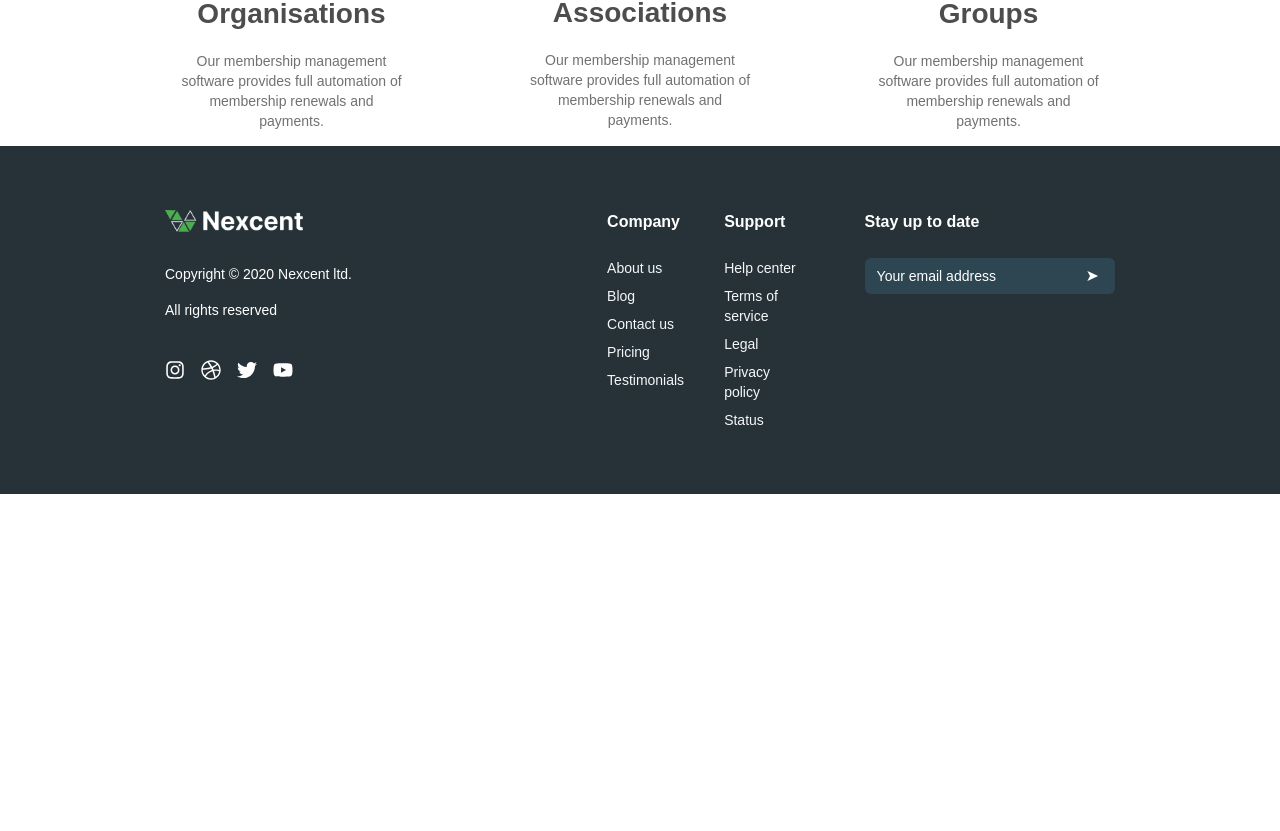
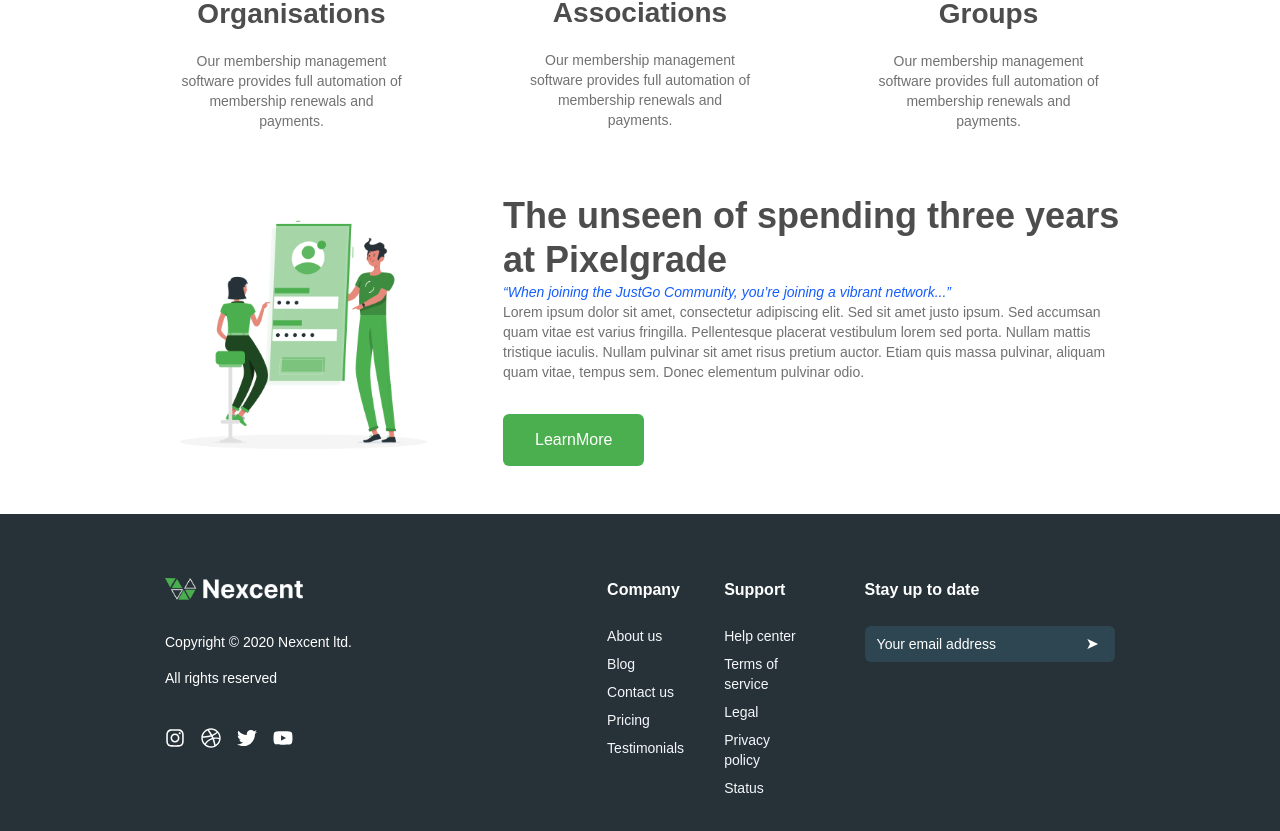
Before and after one commit to Kuzan-Senpai/nexcent, a Next.js app: page / in a window 1280 px wide. Shown: the part 1049-1880 px from the top of the page. Before the commit the page ends 1543 px from the top, so only its background shows below. Built offline with nearby package versions, Linux system fonts and the light colour scheme.

Commit message:
feat: added learnmore

```diff
--- a/app/page.tsx
+++ b/app/page.tsx
@@ -3,6 +3,7 @@ import Hero from "@/components/sections/Hero"
 import Ourclient from "@/components/sections/Ourclient";
 import Community from "@/components/sections/Community";
 import Footer from "@/components/layout/Footer";
+import Learnmore from "@/components/sections/Learnmore";
 
 export default function Home() {
   return (
@@ -11,6 +12,7 @@ export default function Home() {
       <Hero/>
       <Ourclient/>
       <Community/>
+      <Learnmore/>
       <Footer/>
     </div>
   )
--- a/components/sections/Hero.tsx
+++ b/components/sections/Hero.tsx
@@ -3,7 +3,7 @@ import React from 'react'
 
 const Hero = () => {
     return (
-        <div className='w-full flex flex-row py-[96px] px-[144px] gap-[104px] items-start bg-[#F5F7FA]'>
+        <section className='w-full flex py-[96px] px-[144px] gap-[104px] items-start bg-[#F5F7FA]'>
             <div>
                 <p className='text-[#4D4D4D] font-bold text-[64px]/[76px] pb-4'>
                     Lessons and insights <span className='text-[#4CAF4F]'>from 8 years</span>
@@ -24,7 +24,7 @@ const Hero = () => {
                     height={407}
                 />
             </div>
-        </div>
+        </section>
     )
 }
 
--- /dev/null
+++ b/components/sections/Learnmore.tsx
@@ -0,0 +1,38 @@
+import Image from 'next/image'
+import React from 'react'
+
+const Learnmore = () => {
+    return (
+        <section className='w-full flex items-center gap-10 px-[144px] py-12'>
+
+            <div>
+                <Image
+                    src="/rafiki.png"
+                    alt="rafiki"
+                    width={500}
+                    height={500}
+                />
+            </div>
+
+            <div className="w-full flex-col gap-4">
+                <h2 className='font-semibold text-4xl text-[#4D4D4D] leading-11 '>
+                    The unseen of spending three years at Pixelgrade
+                </h2>
+
+                <p className="text-blue-600 italic text-sm font-normal">
+                    “When joining the JustGo Community, you’re joining a vibrant network...”
+                </p>
+
+                <p className='text-[#717171] text-sm leading-5 font-normal pb-8'>
+                    Lorem ipsum dolor sit amet, consectetur adipiscing elit. Sed sit amet justo ipsum. Sed accumsan quam vitae est varius fringilla. Pellentesque placerat vestibulum lorem sed porta. Nullam mattis tristique iaculis. Nullam pulvinar sit amet risus pretium auctor. Etiam quis massa pulvinar, aliquam quam vitae, tempus sem. Donec elementum pulvinar odio.
+                </p>
+
+                <button className='px-8 py-3.5 gap-2.5 rounded-md bg-[#4CAF4F] text-white'>
+                    LearnMore
+                </button>
+            </div>
+        </section>
+    )
+}
+
+export default Learnmore
```
